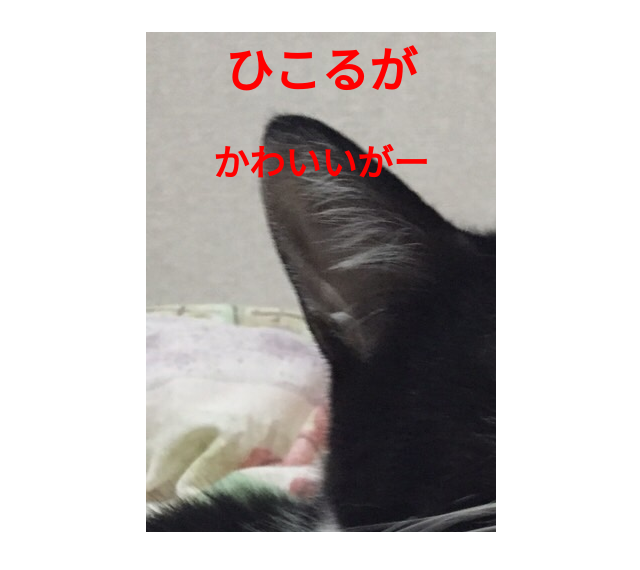
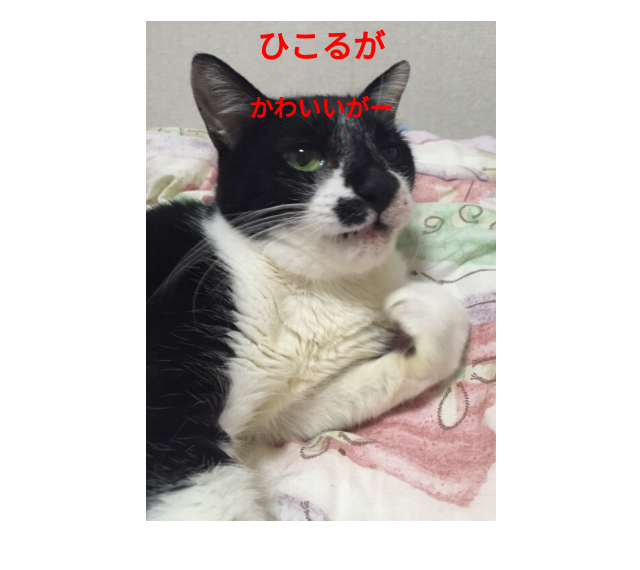
Before and after one commit to niaichigo/hiko, a plain HTML site: page index.html in a window 1280 px wide. Shown: the whole page, without its empty margins (319-959 px from the left). Drawn offline with Linux system fonts and the light colour scheme.

Commit message:
Update stylesheet.css

```diff
--- a/stylesheet.css
+++ b/stylesheet.css
@@ -2,9 +2,14 @@
 	width:350px;
 	height:500px;
 	background-image: url(hiko.JPG);
-	background-size: auto;
-	font-size:24px;
-	color:red;
+	background-size: cover;
 	text-align:center;
 	margin: 0 auto;
+	color:red;
 }
+.hiko h1 {
+	text-valign:top;
+}
+.hiko h2 {
+	text-valign:bottom;
+}
```
